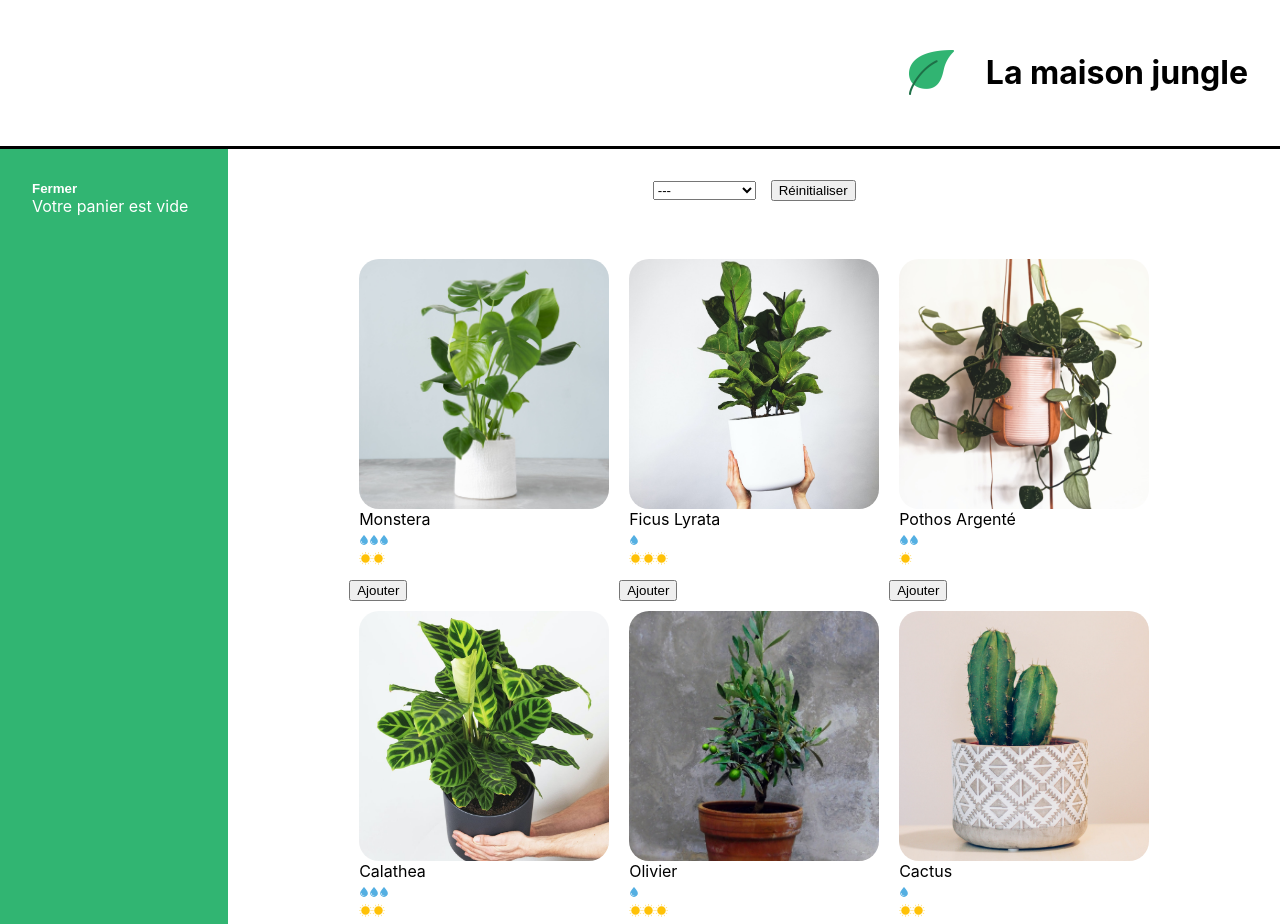
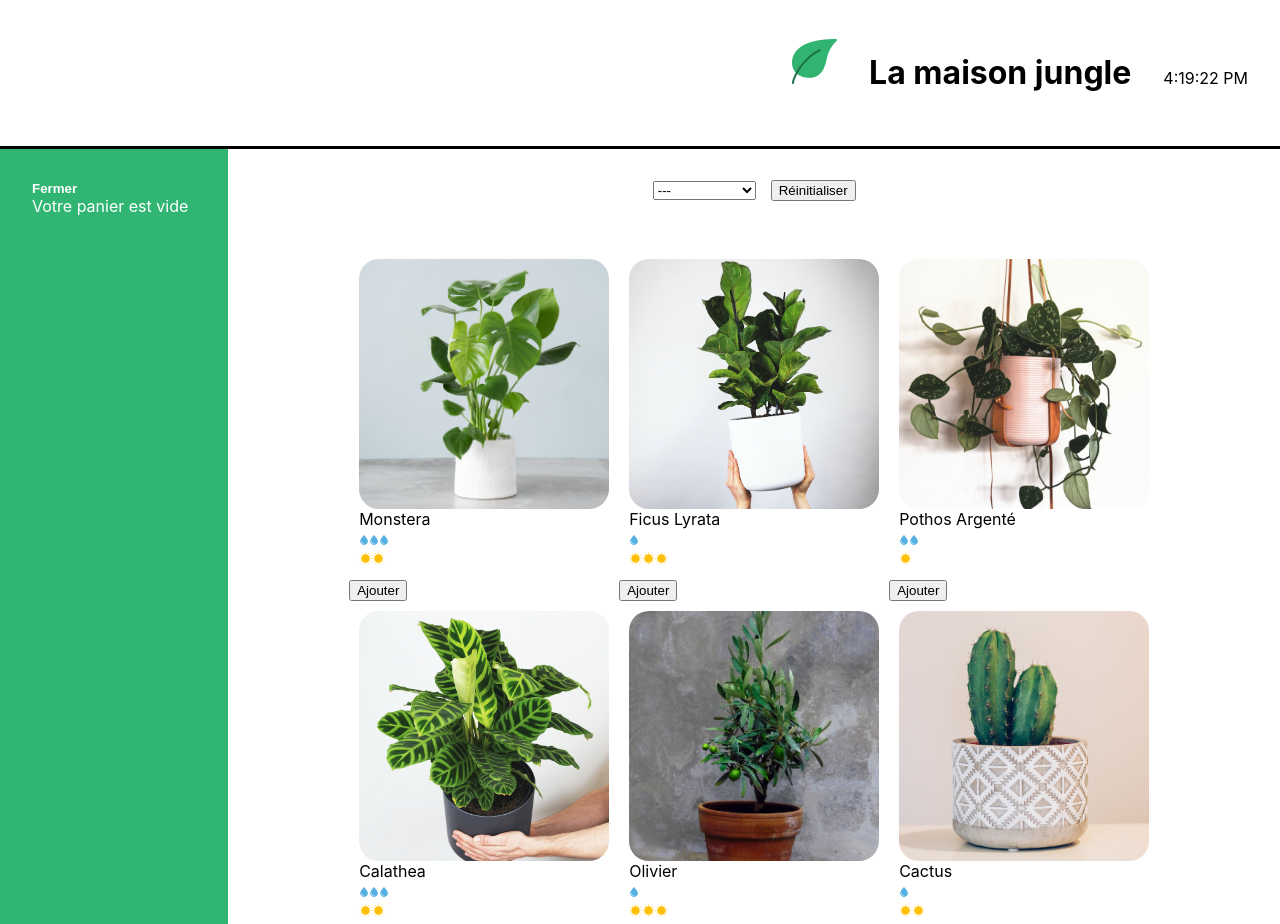
Before and after one commit to Yann-GitHub/maison-jungle, a React app: page / in a window 1280 px wide. Shown: the top 924 px of the page. Built offline with nearby package versions, Linux system fonts and the light colour scheme.

Commit message:
Testing multiple useEffect via console.log

```diff
--- a/src/components/App.js
+++ b/src/components/App.js
@@ -1,25 +1,30 @@
+import { useState } from "react";
 import Banner from "./Banner";
 import logo from "../assets/logo.png";
 import Cart from "./Cart";
 import Footer from "./Footer";
 import ShoppingList from "./ShoppingList";
-import { useState } from "react";
+import Time from "./Time.js";
 import "../styles/Layout.css";
 
 function App() {
   const [cart, updateCart] = useState([]);
-
+  const [isFooterShown, updateIsFooterShown] = useState(true);
   return (
     <div>
       <Banner>
         <img src={logo} alt="La maison jungle" className="lmj-logo" />
         <h1 className="lmj-title">La maison jungle</h1>
+        <Time />
       </Banner>
       <div className="lmj-layout-inner">
         <Cart cart={cart} updateCart={updateCart} />
         <ShoppingList cart={cart} updateCart={updateCart} />
       </div>
-      <Footer />
+      <button onClick={() => updateIsFooterShown(!isFooterShown)}>
+        Cacher !
+      </button>
+      {isFooterShown && <Footer cart={cart} />}
     </div>
   );
 }
--- a/src/components/Cart.js
+++ b/src/components/Cart.js
@@ -7,9 +7,13 @@ function Cart({ cart, updateCart }) {
     (acc, plantType) => acc + plantType.amount * plantType.price,
     0
   );
+
   useEffect(() => {
-    alert(`J'aurai ${total}€ à payer 💸`);
-  });
+    document.title = `LMJ: ${total}€ d'achats`;
+  }, [total]);
+  // useEffect(() => {
+  //   alert(`J'aurai ${total}€ à payer 💸`);
+  // });
   // alert(`J'aurai ${total}€ à payer 💸`);
 
   return isOpen ? (
--- a/src/components/Footer.js
+++ b/src/components/Footer.js
@@ -1,8 +1,29 @@
-import { useState } from "react";
+import { useState, useEffect } from "react";
 import "../styles/Footer.css";
 
-function Footer() {
+function Footer({ cart }) {
   const [inputValue, setInputValue] = useState("");
+
+  useEffect(() => {
+    console.log(
+      `1️⃣ Cette alerte s'affiche à chaque rendu, pas de tableau de dépendance`
+    );
+  });
+
+  // useEffect(() => {
+  //   console.log(`2️⃣ Cette alerte s'affiche uniquement au premier rendu, tableau de dépendance vide`);
+  // }, []);
+
+  // useEffect(() => {
+  //   console.log(
+  //     `3️⃣ Cette alerte s'affiche au première rendu de Footer et quand mon panier (cart) est mis à jour`
+  //   );
+  // }, [cart]);
+
+  // useEffect(() => {
+  //   return () =>
+  //     console.log(`4️⃣ Cette alerte s'affiche quand Footer est retiré du DOM`);
+  // }, [cart]);
 
   function handleInput(e) {
     setInputValue(e.target.value);
--- /dev/null
+++ b/src/components/Time.js
@@ -0,0 +1,36 @@
+import { useEffect, useState } from "react";
+
+function Time() {
+  const [time, setTime] = useState(new Date().toLocaleTimeString());
+
+  useEffect(() => {
+    const intervalId = setInterval(() => {
+      setTime(new Date().toLocaleTimeString());
+    }, 1000);
+
+    return () => clearInterval(intervalId);
+  }, []);
+
+  return <div>{time}</div>;
+}
+
+// function Time() {
+//   const [time, setNow] = useState(new Date());
+//   const seconds = time.getSeconds();
+//   const minutes = time.getMinutes();
+//   const hour = time.getHours();
+
+//   useEffect(() => {
+//     const interval = setInterval(() => {
+//       setNow(new Date());
+//     }, 1000);
+//     return () => clearInterval(interval);
+//   }, []);
+//   return (
+//     <h1>
+//       {hour} : {minutes} : {seconds}
+//     </h1>
+//   );
+// }
+
+export default Time;
--- a/src/styles/Banner.css
+++ b/src/styles/Banner.css
@@ -6,11 +6,12 @@
   display: flex;
   justify-content: flex-end;
   flex-direction: row;
-  align-items: center;
+  align-items: baseline;
 }
 
 .lmj-title {
   padding-left: 32px;
+  padding-right: 32px;
 }
 
 .lmj-logo {
```
